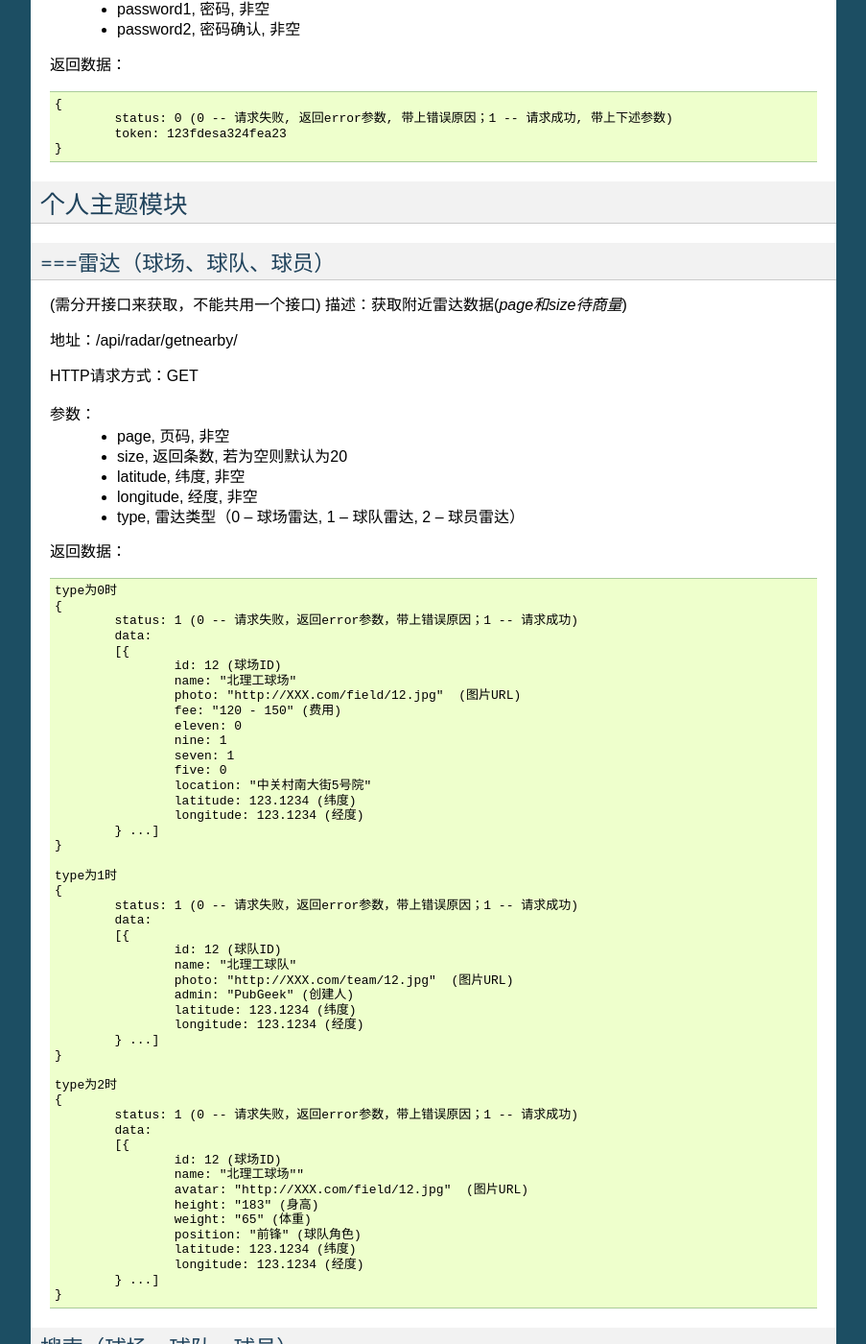
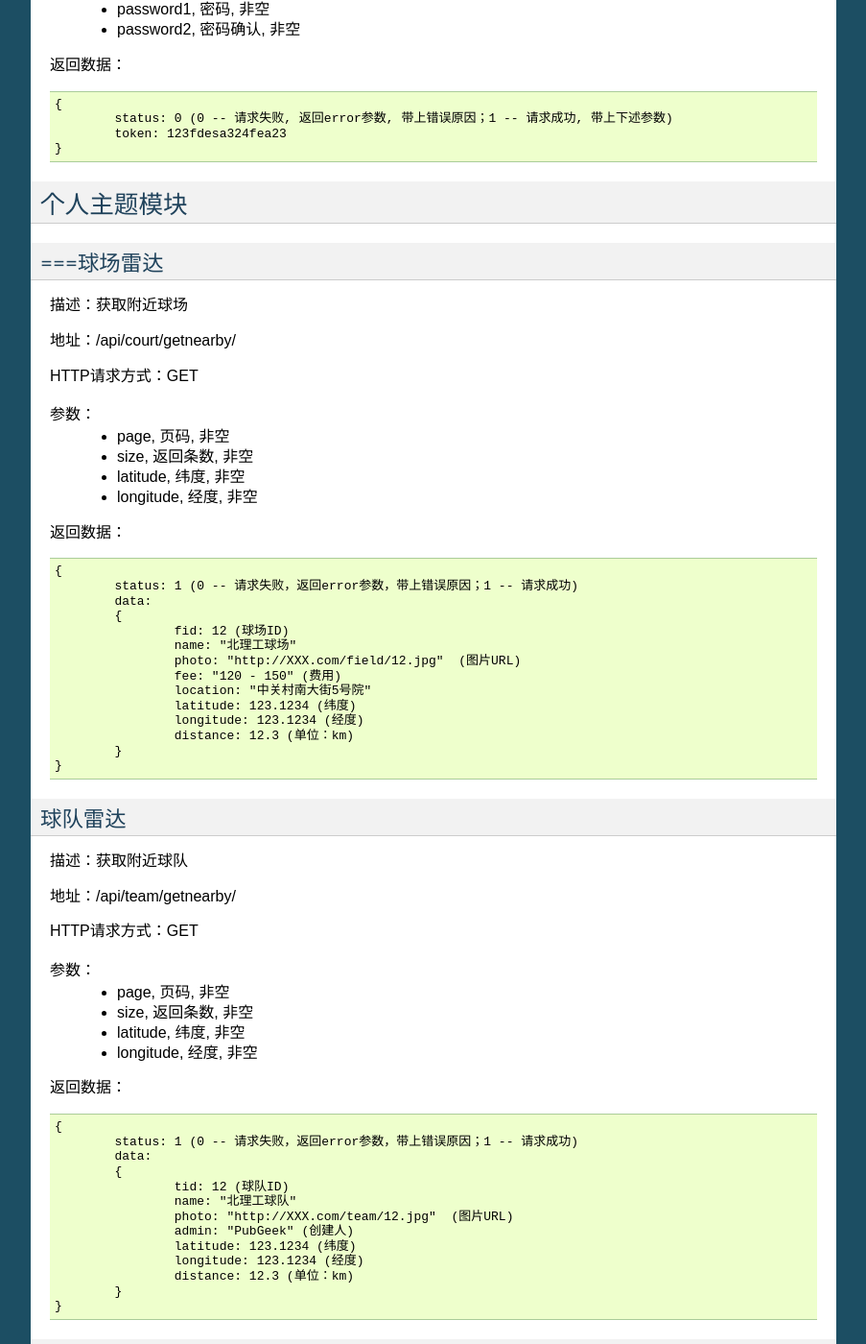
Before and after one commit to singlewindy/PubSoccer, a Sphinx documentation site: the page built from source/soccerAPI.rst, in a window 1280 px wide and 1400 px high, scrolled down 4836 px. Shown: the whole window at 96% size, without its empty margins (198-1101 px from the left). Built offline with Sphinx 7.4.7, drawn with Linux system fonts in a browser that asks for light colours; some of the changed text lies outside the part shown.

Commit message:
修改雷达部分

```diff
--- a/source/soccerAPI.rst
+++ b/source/soccerAPI.rst
@@ -255,63 +255,89 @@ HTTP请求方式：POST
 
 个人主题模块
 ------------
-===雷达（球场、球队、球员）
+===球场雷达
 ~~~~~~~~~~~~~
-(需分开接口来获取，不能共用一个接口)
-描述：获取附近雷达数据(*page和size待商量*)
+描述：获取附近球场
 
-地址：/api/radar/getnearby/
+地址：/api/court/getnearby/
 
 HTTP请求方式：GET
 
 参数：
 	* page, 页码, 非空
-	* size, 返回条数, 若为空则默认为20
+	* size, 返回条数, 非空
 	* latitude, 纬度, 非空
 	* longitude, 经度, 非空
-	* type, 雷达类型（0 -- 球场雷达, 1 -- 球队雷达, 2 -- 球员雷达）
 
 返回数据：
 ::
-	type为0时
 	{
 		status: 1 (0 -- 请求失败，返回error参数，带上错误原因；1 -- 请求成功)
 		data:
-		[{
-			id: 12 (球场ID)
+		{
+			fid: 12 (球场ID)
 			name: "北理工球场"
 			photo: "http://XXX.com/field/12.jpg"  (图片URL)
 			fee: "120 - 150" (费用)
-			eleven: 0
-			nine: 1
-			seven: 1
-			five: 0
 			location: "中关村南大街5号院"
 			latitude: 123.1234 (纬度)
 			longitude: 123.1234 (经度)
-		} ...]
+			distance: 12.3 (单位：km)
+		}
 	}
 
-	type为1时
+
+球队雷达
+~~~~~~~~~~~~~
+描述：获取附近球队
+
+地址：/api/team/getnearby/
+
+HTTP请求方式：GET
+
+参数：
+	* page, 页码, 非空
+	* size, 返回条数, 非空
+	* latitude, 纬度, 非空
+	* longitude, 经度, 非空
+
+返回数据：
+::
 	{
 		status: 1 (0 -- 请求失败，返回error参数，带上错误原因；1 -- 请求成功)
 		data:
-		[{
-			id: 12 (球队ID)
+		{
+			tid: 12 (球队ID)
 			name: "北理工球队"
 			photo: "http://XXX.com/team/12.jpg"  (图片URL)
 			admin: "PubGeek" (创建人)
 			latitude: 123.1234 (纬度)
 			longitude: 123.1234 (经度)
-		} ...]
+			distance: 12.3 (单位：km)
+		}
 	}
 
-	type为2时
+球员雷达
+~~~~~~~~~~~~~
+描述：获取附近球员
+
+地址：/api/player/getnearby/
+
+HTTP请求方式：GET
+
+参数：
+	* page, 页码, 非空
+	* size, 返回条数, 非空
+	* latitude, 纬度, 非空
+	* longitude, 经度, 非空
+
+返回数据：
+::
 	{
 		status: 1 (0 -- 请求失败，返回error参数，带上错误原因；1 -- 请求成功)
 		data:
-		[{
-			id: 12 (球场ID)
+		{
+			fid: 12 (球场ID)
 			name: "北理工球场""
 			avatar: "http://XXX.com/field/12.jpg"  (图片URL)
 			height: "183" (身高)
@@ -319,7 +345,8 @@ HTTP请求方式：GET
 			position: "前锋" (球队角色)
 			latitude: 123.1234 (纬度)
 			longitude: 123.1234 (经度)
-		} ...]
+			distance: 12.3 (单位：km)
+		}
 	}
 
 
```
